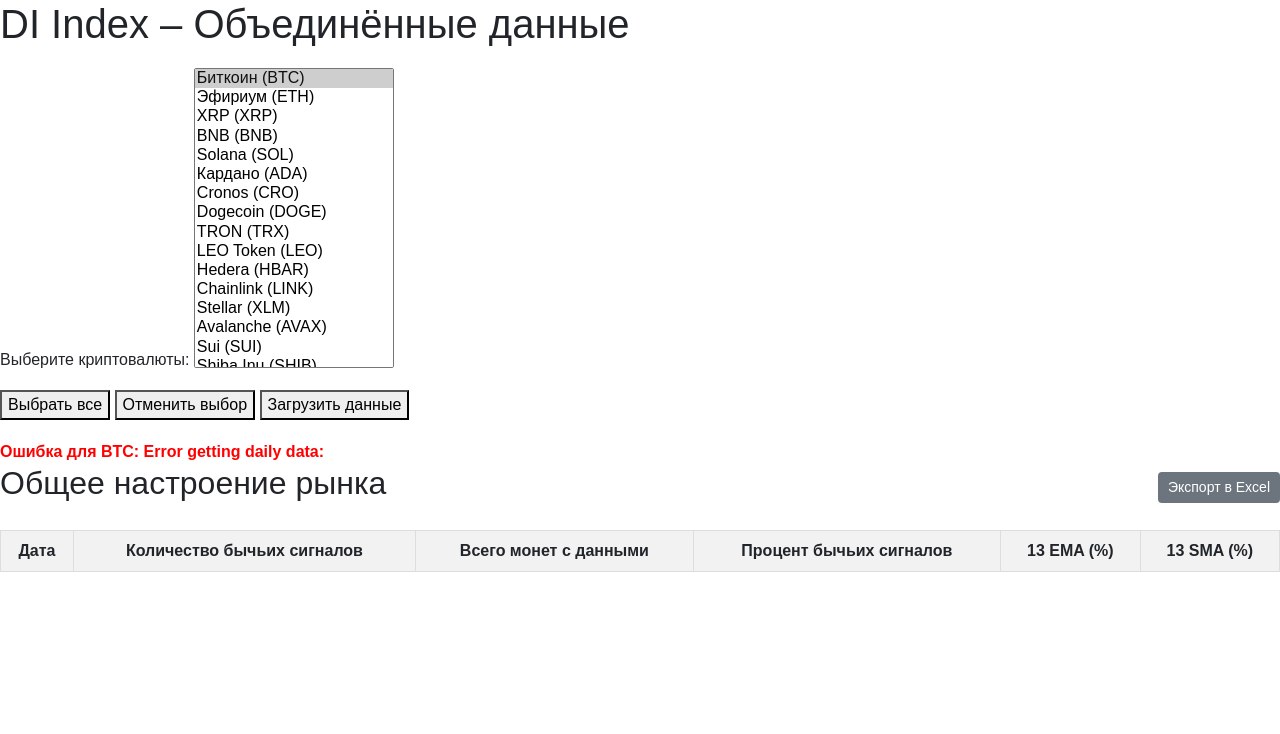
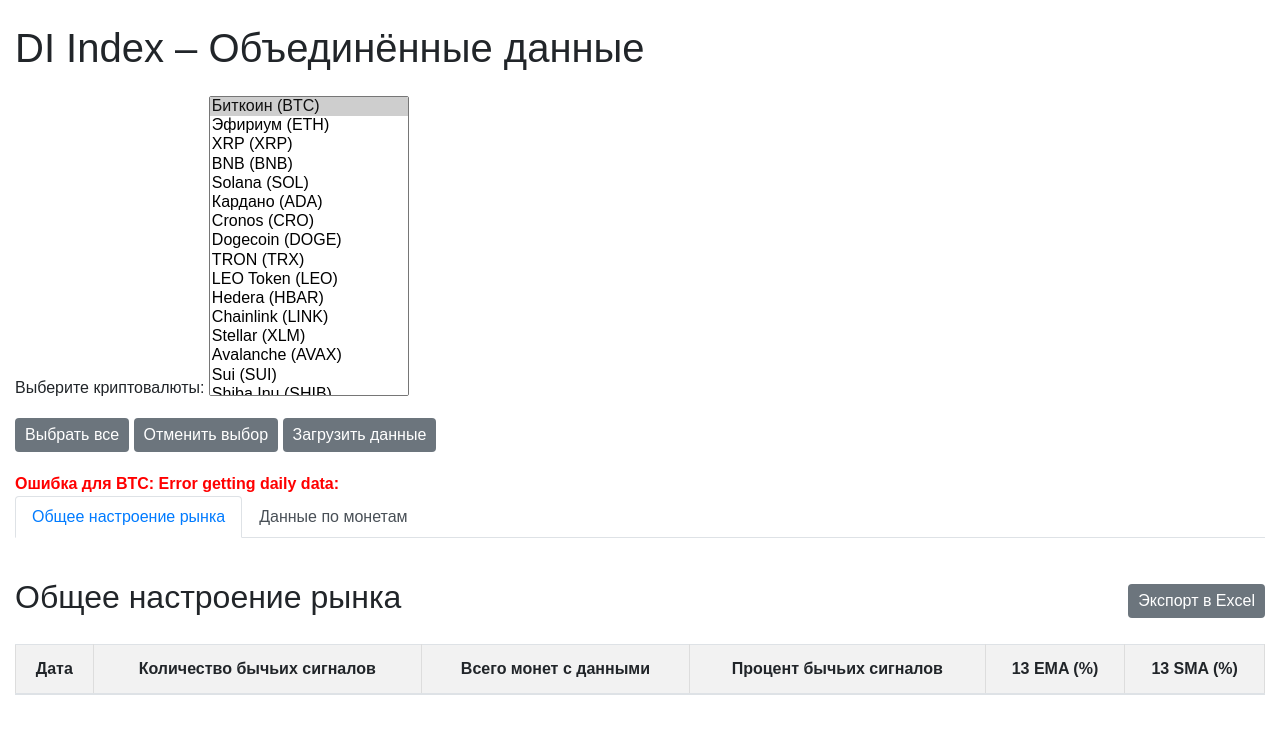
Before and after one commit to Pablo-ux-cyber/FlaskDiIndex-Di-Indicators, a Flask app: page / in a window 1280 px wide. Shown: the top 734 px of the page. Run offline with Flask 3, Linux system fonts and the light colour scheme; data that the repository does not hold is empty; some libraries are stand-ins or nearby versions.

Commit message:
Add tabbed interface for improved cryptocurrency data table navigation.
Replit-Commit-Author: Agent
Replit-Commit-Session-Id: b64541d4-5df1-457d-8207-3d912ac553c6
Replit-Commit-Screenshot-Url: https://storage.googleapis.com/screenshot-production-us-central1/f9b7ac0e-6f1e-4171-a4c7-40e191ffcaf1/8f99c869-8549-4b80-b8a7-07889aa60bd3.jpg

```diff
--- a/templates/index.html
+++ b/templates/index.html
@@ -46,10 +46,32 @@
       background-color: #e9ecef;
       font-weight: bold;
     }
+    /* Новые стили для табов */
+    .nav-tabs {
+      margin-bottom: 20px;
+    }
+    .nav-tabs .nav-link {
+      color: #495057;
+      font-weight: 500;
+    }
+    .nav-tabs .nav-link.active {
+      color: #007bff;
+      border-color: #dee2e6 #dee2e6 #fff;
+    }
+    .tab-content {
+      padding: 20px 0;
+    }
+    .tab-pane {
+      display: none;
+    }
+    .tab-pane.active {
+      display: block;
+    }
   </style>
 </head>
 <body>
-  <h1>DI Index – Объединённые данные</h1>
+  <div class="container-fluid">
+    <h1 class="my-4">DI Index – Объединённые данные</h1>
 
     <!-- Селектор символов -->
     <div class="symbol-selector">
@@ -87,24 +109,45 @@
         <option value="ETC">Ethereum Classic (ETC)</option>
       </select>
       <div class="control-buttons">
-      <button onclick="selectAll()">Выбрать все</button>
-      <button onclick="deselectAll()">Отменить выбор</button>
-      <button onclick="loadSelectedData()">Загрузить данные</button>
+        <button class="btn btn-secondary" onclick="selectAll()">Выбрать все</button>
+        <button class="btn btn-secondary" onclick="deselectAll()">Отменить выбор</button>
+        <button class="btn btn-primary" onclick="loadSelectedData()">Загрузить данные</button>
       </div>
+    </div>
+
     <div id="loading" style="display: none;">
       Загрузка данных...<span class="loading-indicator"></span>
       <div id="progress"></div>
     </div>
-  </div>
 
     <div id="error"></div>
 
+    <!-- Навигация по табам -->
+    <ul class="nav nav-tabs" id="myTabs" role="tablist">
+      <li class="nav-item">
+        <a class="nav-link active" id="sentiment-tab" data-toggle="tab" href="#sentiment" role="tab" aria-controls="sentiment" aria-selected="true">
+          Общее настроение рынка
+        </a>
+      </li>
+      <li class="nav-item">
+        <a class="nav-link" id="coins-tab" data-toggle="tab" href="#coins" role="tab" aria-controls="coins" aria-selected="false">
+          Данные по монетам
+        </a>
+      </li>
+    </ul>
+
+    <!-- Контент табов -->
+    <div class="tab-content" id="myTabContent">
+      <!-- Таб с общим настроением рынка -->
+      <div class="tab-pane fade show active" id="sentiment" role="tabpanel" aria-labelledby="sentiment-tab">
         <div class="market-sentiment">
-    <div style="display: flex; justify-content: space-between; align-items: center;">
+          <div class="d-flex justify-content-between align-items-center mb-3">
             <h2>Общее настроение рынка</h2>
-      <button class="btn btn-sm btn-secondary" onclick="downloadMarketSentimentExcel()">Экспорт в Excel</button>
+            <button class="btn btn-secondary" onclick="downloadMarketSentimentExcel()">
+              Экспорт в Excel
+            </button>
           </div>
-    <table class="sentiment-table">
+          <table class="table sentiment-table">
             <thead>
               <tr>
                 <th>Дата</th>
@@ -119,9 +162,15 @@
             </tbody>
           </table>
         </div>
+      </div>
 
+      <!-- Таб с данными по монетам -->
+      <div class="tab-pane fade" id="coins" role="tabpanel" aria-labelledby="coins-tab">
         <div id="tables-container">
           <!-- Таблицы будут добавлены здесь -->
+        </div>
+      </div>
+    </div>
   </div>
 
   <script>
```
Lines whose indentation alone changed are shown as unchanged.
